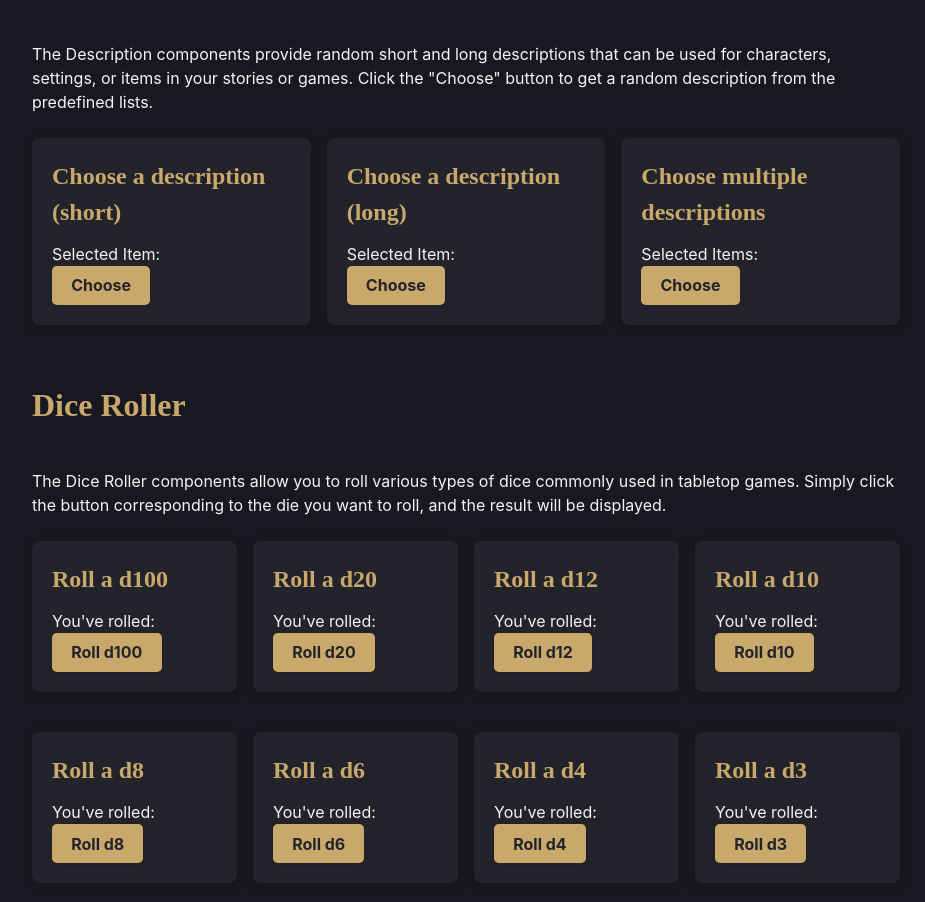
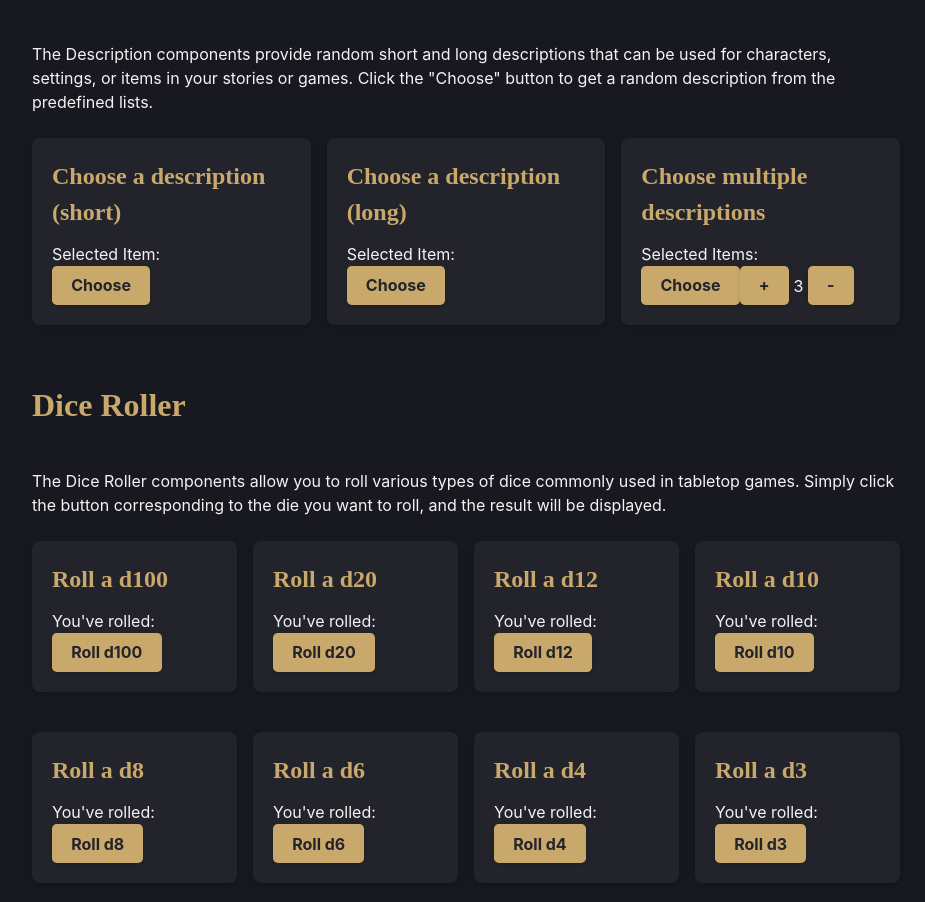
Before and after one commit to eham757/solo-ttrpg-app, an Angular app: page / in a window 1280 px wide. Shown: the part 1300-2202 px from the top of the page, without its empty margins (174-1099 px from the left). Built offline with nearby package versions, Linux system fonts and the light colour scheme.

Commit message:
added the ability to slect how many options you want to be selected

```diff
--- a/src/app/core/home/home.html
+++ b/src/app/core/home/home.html
@@ -69,6 +69,7 @@
         [items]="longDescriptionList"
         [showList]="false"
         [rollCount]="3"
+        [allowModifyRollCount]="true"
       ></app-multi-random-item-selector>
     </div>
   </section>
--- a/src/app/shared/multi-random-item-selector/multi-random-item-selector.html
+++ b/src/app/shared/multi-random-item-selector/multi-random-item-selector.html
@@ -12,3 +12,9 @@
 
 <p>Selected Items: {{ selectedItems() ?? [] }}</p>
 <button (click)="onButtonClick()"> {{ buttonText() }} </button>
+
+@if(allowModifyRollCount()){
+  <button (click)="onAddCount()"> + </button>
+  {{ localRollCount() }}
+  <button (click)="onSubtractCount()"> - </button>
+}
--- a/src/app/shared/multi-random-item-selector/multi-random-item-selector.ts
+++ b/src/app/shared/multi-random-item-selector/multi-random-item-selector.ts
@@ -1,4 +1,4 @@
-import { Component, input, signal } from '@angular/core';
+import { Component, effect, input, signal } from '@angular/core';
 
 @Component({
   selector: 'app-multi-random-item-selector',
@@ -12,9 +12,13 @@ export class MultiRandomItemSelector {
   buttonText = input<string>('Select Random Item');
   showList = input<boolean>(false);
   rollCount = input<number>(1);
+  allowModifyRollCount = input<boolean>(false);
+  selectedItems = signal<string[] | null>(null);
+  localRollCount = signal<number>(1);
 
-  selectedItems = signal<string[] | null>(null);
-
+  private syncRollCount = effect(() => {
+    this.localRollCount.set(this.rollCount());
+  });
 
   public selectRandomItems(): string[] {
     // const items = this.items();
@@ -22,7 +26,7 @@ export class MultiRandomItemSelector {
     // const randomIndex = Math.floor(Math.random() * items.length);
     // return items[randomIndex];
     const items = this.items();
-    const count = this.rollCount();
+    const count = this.localRollCount();
     const selectedItems: string[] = [];
     for (let i = 0; i < count; i++) {
       // Prevent selecting the same item multiple times
@@ -43,4 +47,15 @@ export class MultiRandomItemSelector {
     console.log('Selected Item:', selectedItem);
     this.selectedItems.set(selectedItem);
   }
+
+  public onAddCount(): void {
+    this.localRollCount.set(this.localRollCount() + 1);
+  }
+
+  public onSubtractCount(): void {
+    if (this.localRollCount() > 1) {
+      this.localRollCount.set(this.localRollCount() - 1);
+    }
+  }
+
 }
```
